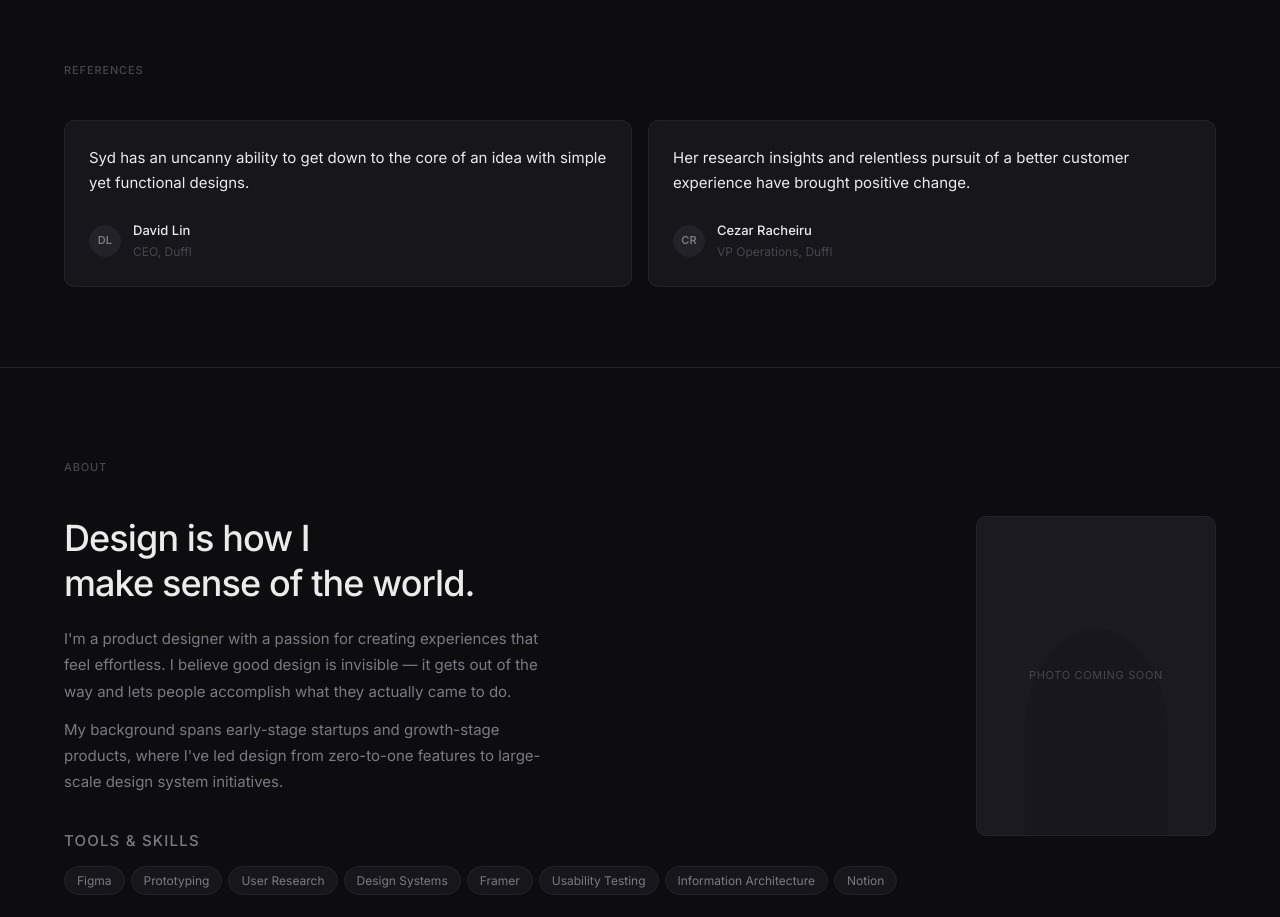
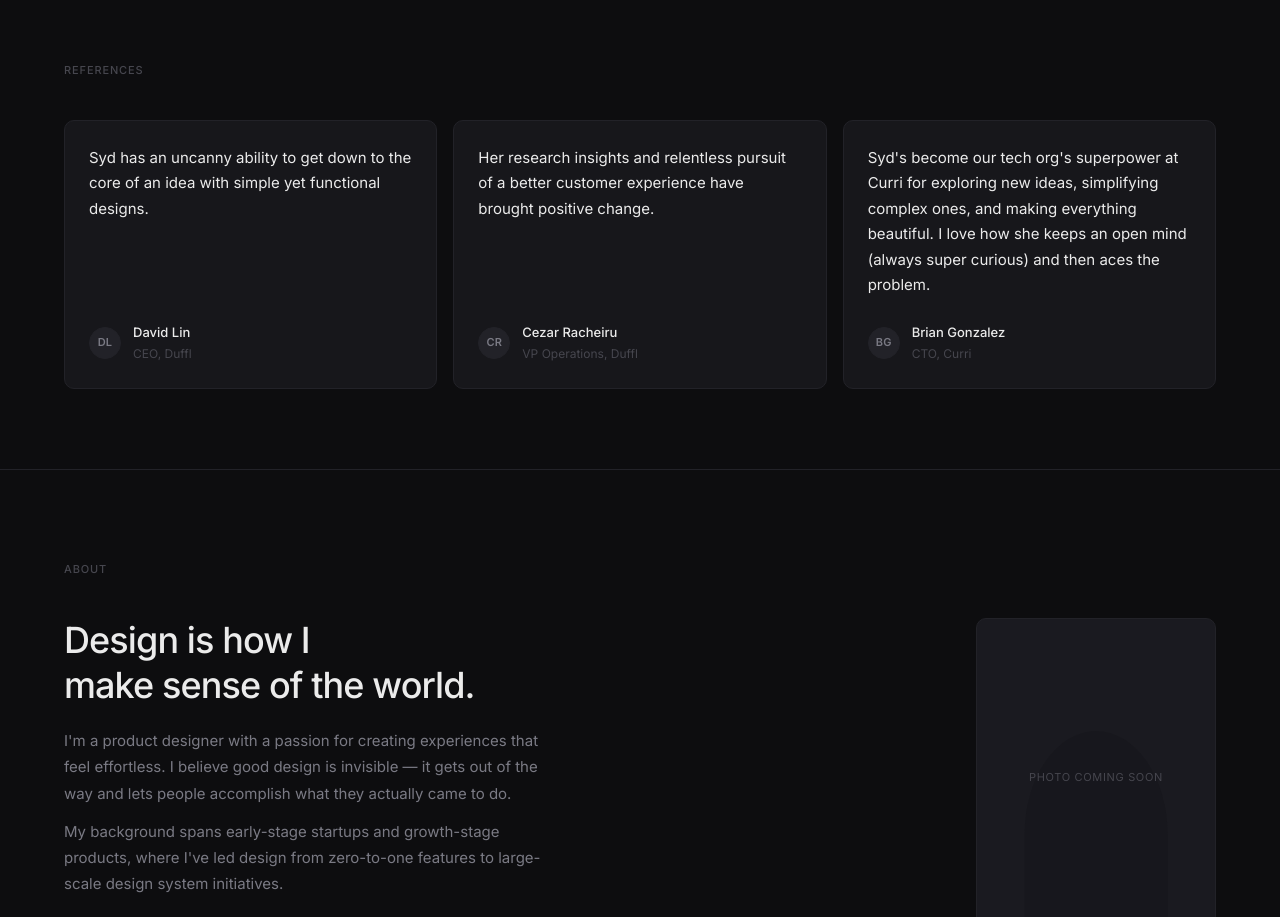
Before and after one commit to Sydneyberes/syd-app, a React (Vite) app: page / in a window 1280 px wide. Shown: the part 1780-2697 px from the top of the page. Built offline with nearby package versions, Linux system fonts and the light colour scheme.

Commit message:
Add Brian Gonzalez (CTO, Curri) reference

```diff
--- a/src/data/testimonials.js
+++ b/src/data/testimonials.js
@@ -15,6 +15,14 @@ const testimonials = [
     title: 'VP Operations',
     company: 'Duffl',
   },
+  {
+    id: 3,
+    quote:
+      "Syd's become our tech org's superpower at Curri for exploring new ideas, simplifying complex ones, and making everything beautiful. I love how she keeps an open mind (always super curious) and then aces the problem.",
+    name: 'Brian Gonzalez',
+    title: 'CTO',
+    company: 'Curri',
+  },
 ]
 
 export default testimonials
```
